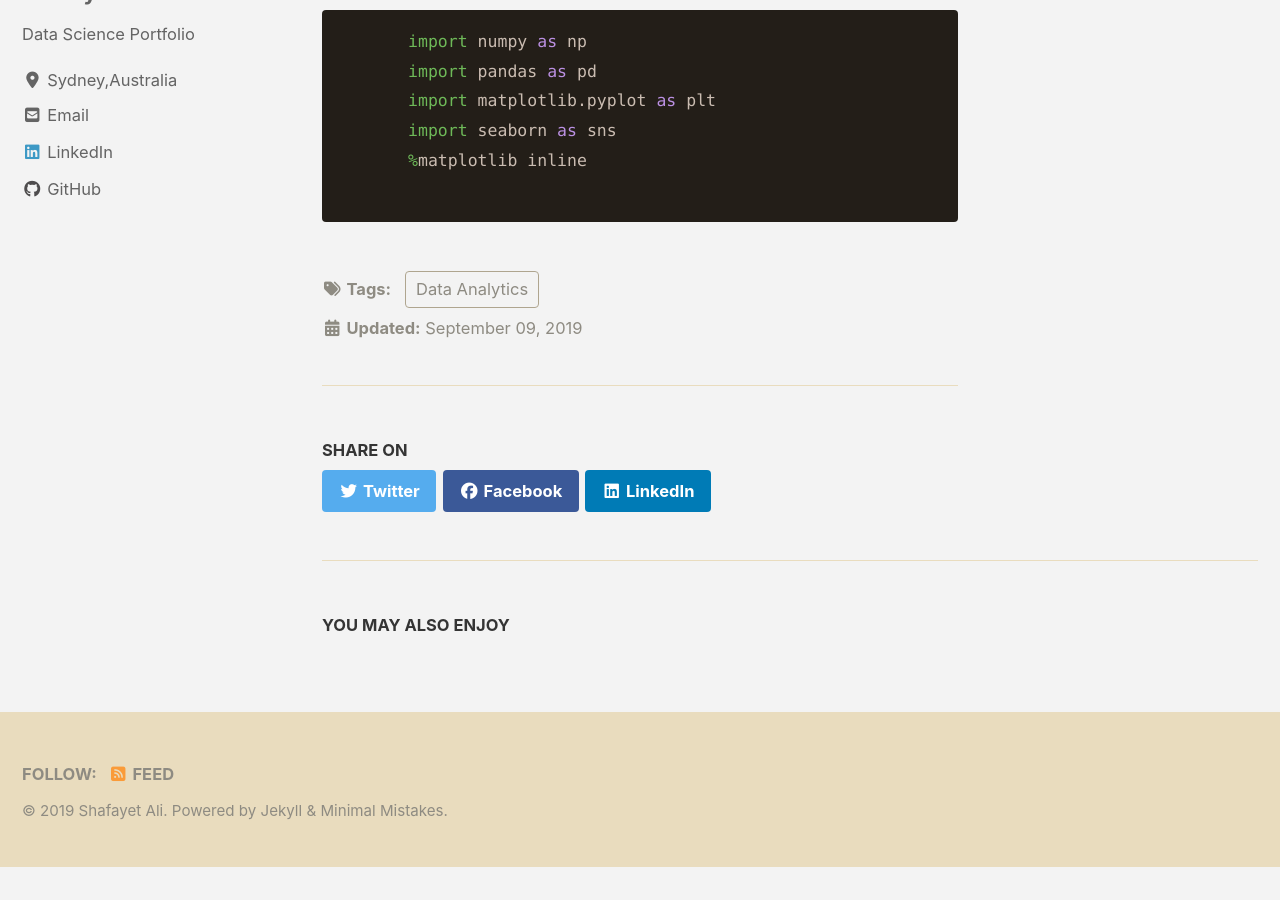
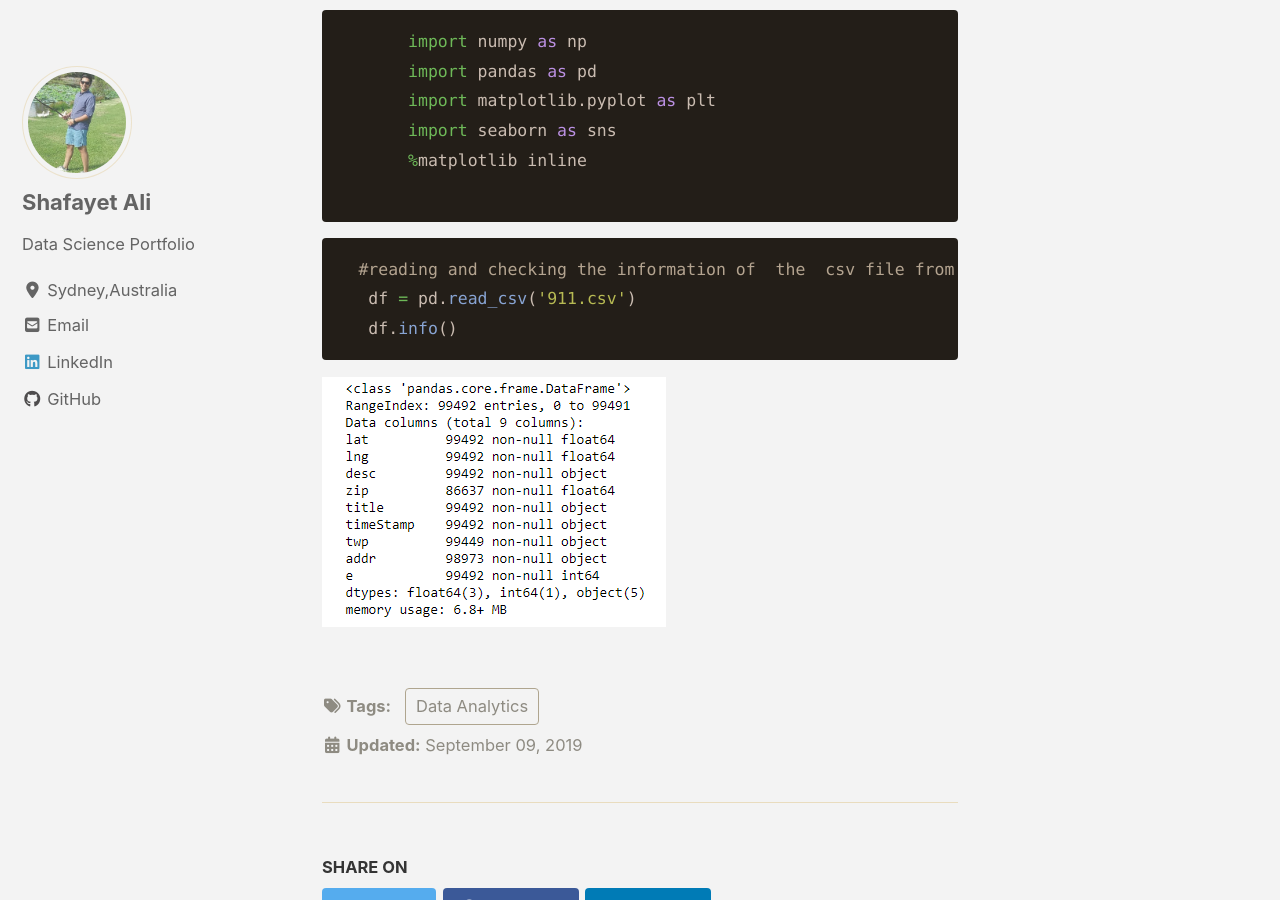
Before and after one commit to shafayet08/shafayet08.github.io, a Jekyll site: the page built from _posts/2019-09-9-911_calls.md, in a window 1280 px wide and 900 px high, scrolled down 1074 px. Built offline with Jekyll 4.4.1, drawn with Linux system fonts in a browser that asks for light colours; cached includes are drawn as plain includes; nearby versions of some CDN libraries; before the commit the page ends 1940 px from its top, so only the background shows below that.

Commit message:
new github

````diff
--- a/_posts/2019-09-9-911_calls.md
+++ b/_posts/2019-09-9-911_calls.md
@@ -20,3 +20,9 @@
        %matplotlib inline
 
   ```
+ ```python
+  #reading and checking the information of  the  csv file from the folder.
+   df = pd.read_csv('911.csv')
+   df.info()
+ ```
+<img src="{{ site.url }}{{ site.baseurl }}/images/911/911csvinfo.png" alt="">
````
Also changed, not shown: images/911/911csvinfo.PNG (renamed from images/911/911 csv info.PNG).
